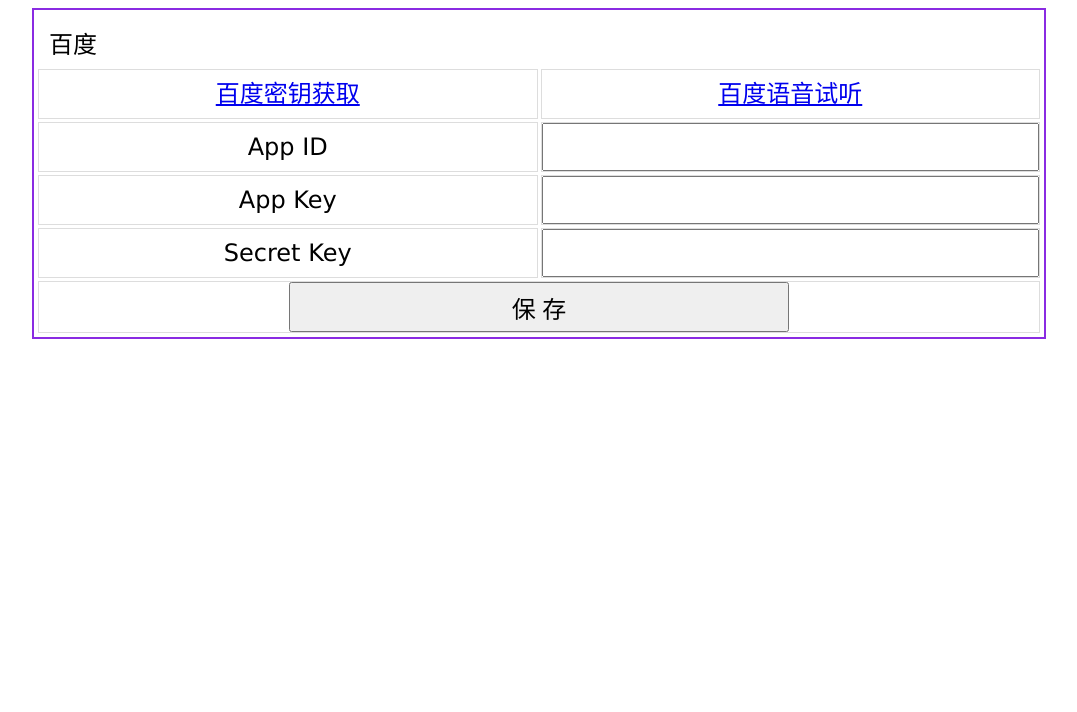
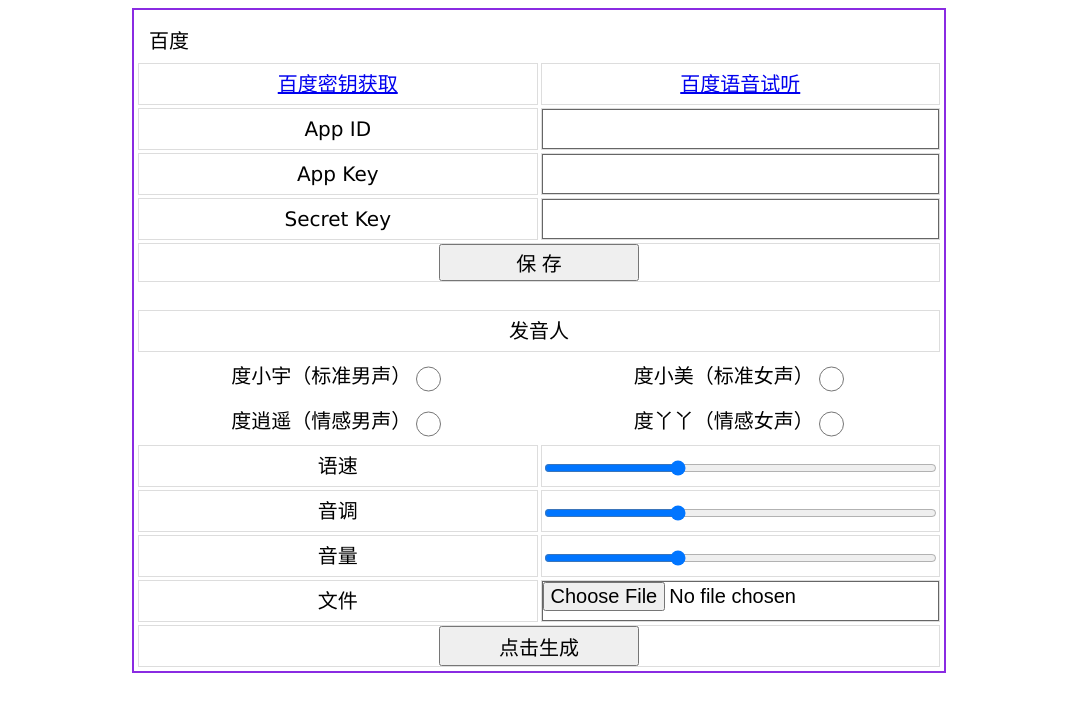
Before and after one commit to kizx/subtitle2audio, a Flask app: page / in a window 1280 px wide. Shown: the top 712 px of the page, without its empty margins (101-1178 px from the left). Run offline with Flask 2, Linux system fonts and the light colour scheme.

Commit message:
界面补完

```diff
--- a/app.py
+++ b/app.py
@@ -6,8 +6,11 @@
 
 
 @app.route('/')
-def hello_world():
-    return render_template('sub2audio.html')
+def index():
+    with open('setting.json', 'r') as f:
+        setting = json.load(f)
+        baidu = setting.get('baidu', {})
+    return render_template('sub2audio.html', baidu=baidu)
 
 
 @app.route('/favicon.ico')
@@ -17,19 +20,19 @@
 
 @app.route('/sub2audio/save/<api>', methods=['POST'])
 def save(api):
-    if not os.path.exists('setting.json'):
-        with open('setting.json', 'w') as f:
-            f.write('{}')
     with open('setting.json', 'r+') as f:
         setting = json.load(f)
         setting[api] = request.form
         f.seek(0)
-        json.dump(setting, f, indent=4)
-        print(setting)
-        print('写入个人设置成功')
-    return request.form
+        f.truncate()
+        json.dump(setting, f, indent=2)
+        app.logger.debug('保存设置成功')
+    return redirect(url_for('index'))
 
 
 if __name__ == '__main__':
+    if not os.path.exists('setting.json'):
+        with open('setting.json', 'w') as f:
+            f.write('{}')
     app.debug = True
     app.run()
--- a/static/sub2audio.css
+++ b/static/sub2audio.css
@@ -1,9 +1,10 @@
 article {
-  font: 1.5em verdana, arial, sans-serif;
+  font: 1.25em verdana, arial, sans-serif;
   border: solid 2px blueviolet;
   padding: 5px;
   margin: auto;
-  max-width: 1000px;
+  max-width: 800px;
+  min-width: 400px;
 }
 article div.caption {
   padding: 10px;
@@ -21,15 +22,18 @@
   width: 100%;
   height: 100%;
   line-height: 2em;
+  display: flex;
+  justify-content: center;
 }
 article form div input {
+  border: solid 1px #666;
   width: 100%;
   height: 100%;
   font-size: 1em;
   box-sizing: border-box;
 }
 article form div button {
-  width: 50%;
+  width: 25%;
   height: 100%;
   font-size: 1em;
 }
@@ -39,3 +43,17 @@
 article form div:last-child {
   grid-column-end: span 2;
 }
+article form.options {
+  margin-top: 30px;
+  grid-template-rows: repeat(8, 2em);
+}
+article form.options div:first-child {
+  grid-column-end: span 2;
+}
+article form.options div[class] {
+  border: none;
+}
+article form.options div[class] input {
+  width: 25px;
+  vertical-align: middle;
+}
--- a/static/sub2audio.less
+++ b/static/sub2audio.less
@@ -1,9 +1,10 @@
 article {
-  font: 1.5em verdana, arial, sans-serif;
+  font: 1.25em verdana, arial, sans-serif;
   border: solid 2px blueviolet;
   padding: 5px;
   margin: auto;
-  max-width: 1000px;
+  max-width: 800px;
+  min-width: 400px;
   div.caption {
     padding: 10px;
   }
@@ -15,18 +16,21 @@
     place-items: center center;
     text-align: center;
     div {
-      border: solid 1px#ddd;
+      border: solid 1px #ddd;
       width: 100%;
       height: 100%;
       line-height: 2em;
+      display: flex;
+      justify-content: center;
       input {
+        border: solid 1px #666;
         width: 100%;
         height: 100%;
         font-size: 1em;
         box-sizing: border-box;
       }
       button {
-        width: 50%;
+        width: 25%;
         height: 100%;
         font-size: 1em;
       }
@@ -38,4 +42,18 @@
       grid-column-end: span 2;
     }
   }
+  form.options {
+    margin-top: 30px;
+    grid-template-rows: repeat(8, 2em);
+    div:first-child {
+      grid-column-end: span 2;
+    }
+    div[class] {
+      border: none;
+      input {
+        width: 25px;
+        vertical-align: middle;
+      }
+    }
+  }
 }
--- a/templates/sub2audio.html
+++ b/templates/sub2audio.html
@@ -1,36 +1,43 @@
 <!DOCTYPE html>
 <html lang="zh">
+
 <head>
     <meta charset="UTF-8" />
     <title>字幕朗读</title>
     <link rel="stylesheet" href="../static/sub2audio.css" type="text/css" />
 </head>
+
 <body>
     <article>
-      <div class="caption">
-        百度
-      </div>
+        <div class="caption">百度</div>
         <form action="sub2audio/save/baidu" method="POST">
-        <div>
-          <a
-            href="https://console.bce.baidu.com/ai/?_=1550569312984#/ai/speech/app/list"
-            target="_blank"
-            >百度密钥获取</a
-          >
-        </div>
-        <div>
-          <a href="https://ai.baidu.com/tech/speech/tts" target="_blank"
-            >百度语音试听</a
-          >
-        </div>
+            <div><a href="https://console.bce.baidu.com/ai/" target="_blank">百度密钥获取</a></div>
+            <div><a href="https://ai.baidu.com/tech/speech/tts" target="_blank">百度语音试听</a></div>
             <div>App ID</div>
-        <div><input name="app_id" type="text" /></div>
+            <div><input name="app_id" type="text" value="{{baidu.get('app_id','')}}" required /></div>
             <div>App Key</div>
-        <div><input name="app_key" type="text" /></div>
+            <div><input name="app_key" type="text" value="{{baidu.get('app_key','')}}" required /></div>
             <div>Secret Key</div>
-        <div><input name="secret_key" type="password" /></div>
+            <div><input name="secret_key" type="password" value="{{baidu.get('secret_key','')}}" required /></div>
             <div><button type="submit">保 存</button></div>
+        </form>
+        <form class="options">
+            <div>发音人</div>
+            <div class=""><label>度小宇（标准男声）<input type="radio" name="sex" value="1"></label></div>
+            <div class=""><label>度小美（标准女声）<input type="radio" name="sex" value="0"></label></div>
+            <div class=""><label>度逍遥（情感男声）<input type="radio" name="sex" value="3"></label></div>
+            <div class=""><label>度丫丫（情感女声）<input type="radio" name="sex" value="4"></label></div>
+            <div>语速</div>
+            <div><input type="range" name="spd" min="0" max="15" value="5" /></div>
+            <div>音调</div>
+            <div><input type="range" name="pit" min="0" max="15" value="5" /></div>
+            <div>音量</div>
+            <div><input type="range" name="vol" min="0" max="15" value="5" /></div>
+            <div>文件</div>
+            <div><input type="file" name="file" accept=".srt" /></div>
+            <div><button type="submit">点击生成</button></div>
         </form>
     </article>
 </body>
+
 </html>
```
Lines whose indentation alone changed are shown as unchanged.
